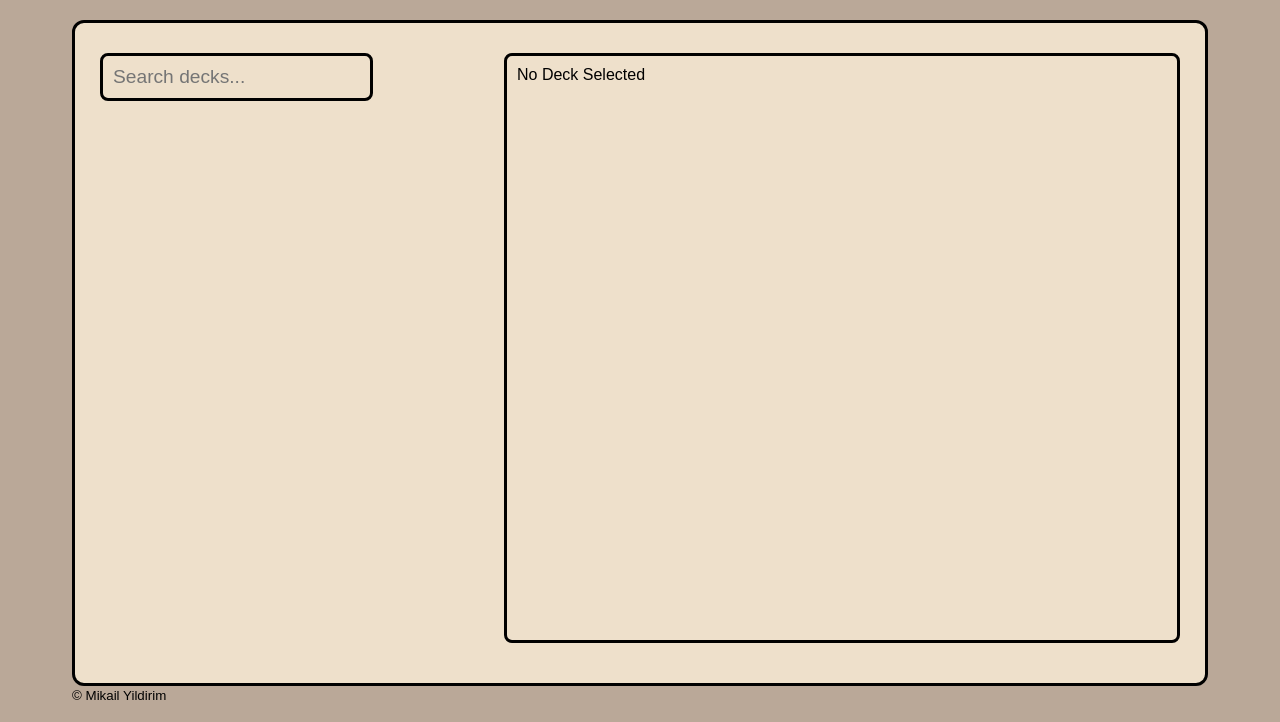
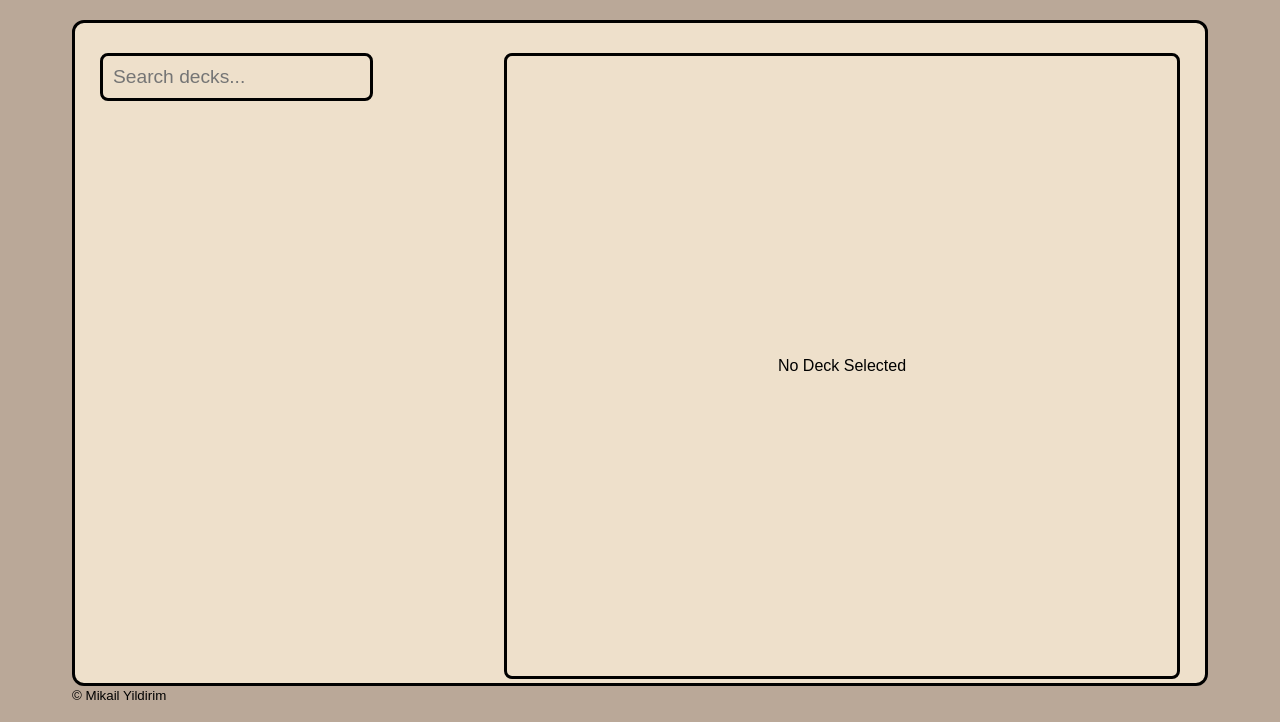
Before and after one commit to mikthelegend/commander_games, a Flask app: page /decks in a window 1280 px wide. Shown: the part 84-806 px from the top of the page. Run offline with Flask 3, Linux system fonts and the light colour scheme; data that the repository does not hold is empty.

Commit message:
Center "no deck selected" text

```diff
--- a/static/style.css
+++ b/static/style.css
@@ -230,6 +230,10 @@ input[type=number] {
 
 #deck_details {
   width: 650px;
+  height: 100%;
+  display: flex;
+  align-items: center;
+  justify-content: center;
   padding: 10px;
   border: 3px solid var(--border);
   border-radius: 8px;
```
